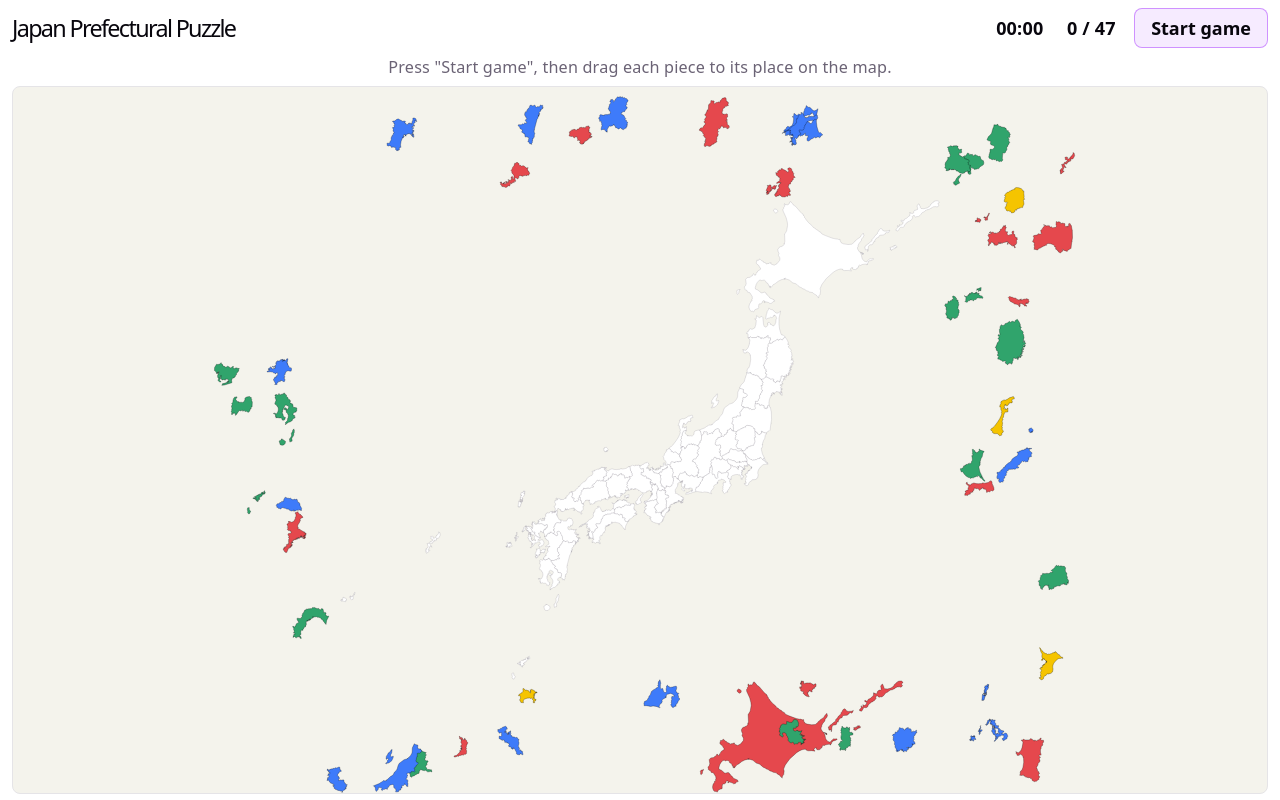
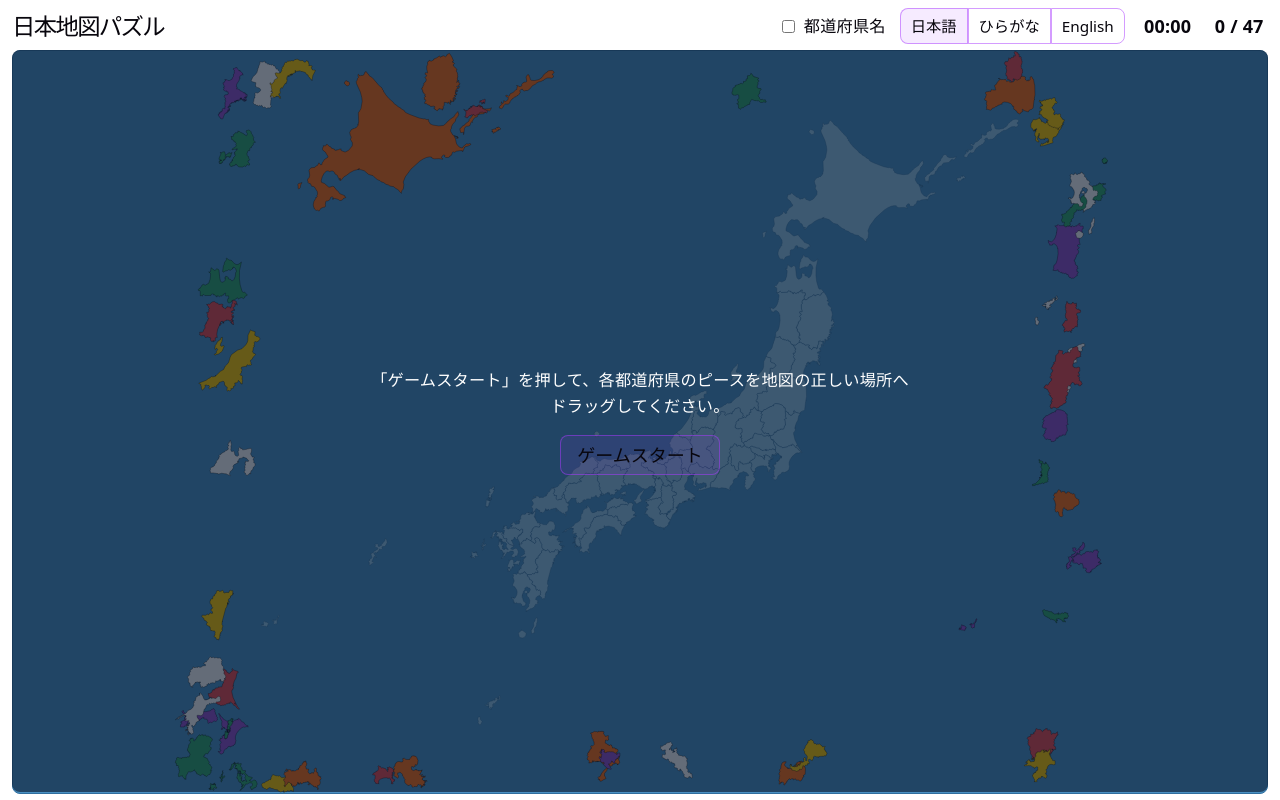
Before and after one commit to vsunday/jp_pref_puzzle, a React (Vite) app: page / in a window 1280 px wide. Built offline with nearby package versions, Linux system fonts and the light colour scheme.

Commit message:
Claude task from Notion
Notion-Page-ID: 3eb8cc7a-fff1-805c-b02e-e106ccf31660

```diff
--- a/src/App.css
+++ b/src/App.css
@@ -57,6 +57,7 @@ button.primary:hover {
 }
 
 .stage {
+  position: relative;
   flex: 1;
   min-height: 0;
   display: flex;
@@ -68,15 +69,15 @@ button.primary:hover {
   touch-action: none;
   user-select: none;
   -webkit-user-select: none;
-  background: var(--code-bg);
-  border: 1px solid var(--border);
+  background: #4a90c2;
+  border: 1px solid #2f6f9f;
   border-radius: 8px;
 }
 
 .slot {
-  fill: var(--bg);
-  stroke: var(--text);
-  stroke-opacity: 0.35;
+  fill: #8fc0e0;
+  stroke: #1f5680;
+  stroke-opacity: 0.5;
   stroke-width: 0.8;
 }
 
@@ -130,3 +131,76 @@ button.primary:hover {
   font-variant-numeric: tabular-nums;
   margin: 8px 0 16px;
 }
+
+.label {
+  font-size: 11px;
+  font-weight: 700;
+  text-anchor: middle;
+  dominant-baseline: central;
+  fill: #08060d;
+  stroke: rgba(255, 255, 255, 0.85);
+  stroke-width: 2.5px;
+  paint-order: stroke;
+  pointer-events: none;
+}
+
+.toggle {
+  display: inline-flex;
+  align-items: center;
+  gap: 6px;
+  font-size: 0.9rem;
+  color: var(--text-h);
+  cursor: pointer;
+}
+
+.lang {
+  display: inline-flex;
+}
+
+.lang-btn {
+  font: inherit;
+  font-size: 0.85rem;
+  padding: 4px 10px;
+  border: 1px solid var(--accent-border);
+  background: transparent;
+  color: var(--text-h);
+  cursor: pointer;
+}
+
+.lang-btn:first-child {
+  border-radius: 8px 0 0 8px;
+}
+
+.lang-btn:last-child {
+  border-radius: 0 8px 8px 0;
+}
+
+.lang-btn.active {
+  background: var(--accent-bg);
+  font-weight: 700;
+}
+
+.start-overlay {
+  position: absolute;
+  inset: 0;
+  display: flex;
+  flex-direction: column;
+  align-items: center;
+  justify-content: center;
+  gap: 16px;
+  padding: 16px;
+  background: rgba(8, 20, 40, 0.6);
+  border-radius: 8px;
+  z-index: 5;
+}
+
+.start-overlay .hint {
+  color: #fff;
+  max-width: 34em;
+}
+
+.start-btn {
+  font-size: 1.3rem;
+  padding: 12px 32px;
+  background: var(--bg);
+}
--- a/src/App.tsx
+++ b/src/App.tsx
@@ -3,6 +3,7 @@ import './App.css'
 import Board from './components/Board'
 import CompleteModal from './components/CompleteModal'
 import { prefectures } from './data/prefectures'
+import { LANGUAGES, STRINGS, type Language } from './i18n'
 import { formatTime, scatterPieces, type Offsets, type Point } from './game/puzzle'
 
 type Phase = 'idle' | 'playing' | 'complete'
@@ -15,6 +16,14 @@ function App() {
   const [placed, setPlaced] = useState<ReadonlySet<number>>(new Set())
   const [startedAt, setStartedAt] = useState(0)
   const [elapsedMs, setElapsedMs] = useState(0)
+  const [language, setLanguage] = useState<Language>('ja')
+  const [showLabels, setShowLabels] = useState(false)
+  const t = STRINGS[language]
+
+  useEffect(() => {
+    document.title = t.title
+    document.documentElement.lang = language === 'en' ? 'en' : 'ja'
+  }, [t.title, language])
 
   useEffect(() => {
     if (phase !== 'playing') return
@@ -52,22 +61,38 @@ function App() {
   return (
     <div className="app">
       <header className="toolbar">
-        <h1>Japan Prefectural Puzzle</h1>
+        <h1>{t.title}</h1>
         <div className="status">
-          <span className="stat" aria-label="Elapsed time">
+          <label className="toggle">
+            <input type="checkbox" checked={showLabels} onChange={(e) => setShowLabels(e.target.checked)} />
+            {t.labels}
+          </label>
+          <div className="lang" role="group" aria-label={t.language}>
+            {LANGUAGES.map((l) => (
+              <button
+                key={l.value}
+                type="button"
+                className={`lang-btn${language === l.value ? ' active' : ''}`}
+                aria-pressed={language === l.value}
+                onClick={() => setLanguage(l.value)}
+              >
+                {l.label}
+              </button>
+            ))}
+          </div>
+          <span className="stat" aria-label={t.elapsed}>
             {formatTime(elapsedMs)}
           </span>
           <span className="stat">
             {placed.size} / {TOTAL}
           </span>
-          <button type="button" className="primary" onClick={start}>
-            {phase === 'idle' ? 'Start game' : 'Restart'}
-          </button>
+          {phase !== 'idle' && (
+            <button type="button" className="primary" onClick={start}>
+              {t.restart}
+            </button>
+          )}
         </div>
       </header>
-      {phase === 'idle' && (
-        <p className="hint">Press &quot;Start game&quot;, then drag each piece to its place on the map.</p>
-      )}
       <main className="stage">
         <Board
           offsets={offsets}
@@ -75,9 +100,19 @@ function App() {
           interactive={phase === 'playing'}
           onMove={handleMove}
           onPlace={handlePlace}
+          showLabels={showLabels}
+          language={language}
         />
+        {phase === 'idle' && (
+          <div className="start-overlay">
+            <p className="hint">{t.hint}</p>
+            <button type="button" className="primary start-btn" onClick={start}>
+              {t.start}
+            </button>
+          </div>
+        )}
       </main>
-      {phase === 'complete' && <CompleteModal elapsedMs={elapsedMs} onPlayAgain={start} />}
+      {phase === 'complete' && <CompleteModal elapsedMs={elapsedMs} onPlayAgain={start} language={language} />}
     </div>
   )
 }
--- a/src/components/Board.tsx
+++ b/src/components/Board.tsx
@@ -1,8 +1,9 @@
 import { useCallback, useEffect, useRef, useState } from 'react'
 import { prefectures } from '../data/prefectures'
 import type { Prefecture } from '../data/types'
+import { prefectureLabel, type Language } from '../i18n'
 import {
-  PALETTE,
+  pieceColor,
   VIEW_BOX,
   clampOffset,
   isNearHome,
@@ -17,6 +18,8 @@ interface BoardProps {
   interactive: boolean
   onMove: (id: number, offset: Point) => void
   onPlace: (id: number) => void
+  showLabels: boolean
+  language: Language
 }
 
 interface DragState {
@@ -29,7 +32,7 @@ interface DragState {
 /** Pieces smaller than this get an invisible fat outline so they are easy to grab. */
 const SMALL_PIECE = 45
 
-export default function Board({ offsets, placed, interactive, onMove, onPlace }: BoardProps) {
+export default function Board({ offsets, placed, interactive, onMove, onPlace, showLabels, language }: BoardProps) {
   const svgRef = useRef<SVGSVGElement>(null)
   const [drag, setDrag] = useState<DragState | null>(null)
   // The most recently touched piece is drawn last (on top).
@@ -111,12 +114,20 @@ export default function Board({ offsets, placed, interactive, onMove, onPlace }:
             <path
               key={p.id}
               d={p.d}
-              fill={PALETTE[p.color]}
+              fill={pieceColor(p)}
               className="piece locked"
               fillRule="evenodd"
               pointerEvents="none"
             />
           ))}
+        {showLabels &&
+          prefectures
+            .filter((p) => placed.has(p.id))
+            .map((p) => (
+              <text key={p.id} x={p.centroid.x} y={p.centroid.y} className="label">
+                {prefectureLabel(p, language)}
+              </text>
+            ))}
       </g>
       {/* Free pieces */}
       <g>
@@ -134,7 +145,12 @@ export default function Board({ offsets, placed, interactive, onMove, onPlace }:
               {small && (
                 <path d={p.d} fill="transparent" stroke="transparent" strokeWidth={14} pointerEvents="all" />
               )}
-              <path d={p.d} fill={PALETTE[p.color]} className="piece" fillRule="evenodd" />
+              <path d={p.d} fill={pieceColor(p)} className="piece" fillRule="evenodd" />
+              {showLabels && (
+                <text x={p.centroid.x} y={p.centroid.y} className="label">
+                  {prefectureLabel(p, language)}
+                </text>
+              )}
             </g>
           )
         })}
--- a/src/game/puzzle.ts
+++ b/src/game/puzzle.ts
@@ -10,8 +10,8 @@ export interface Point {
 export const SNAP_DISTANCE = 22
 
 /** Free space around the map where pieces are scattered (board units). */
-export const PAD_X = 230
-export const PAD_Y = 190
+export const PAD_X = 120
+export const PAD_Y = 90
 
 export const VIEW_BOX = {
   x: -PAD_X,
@@ -21,7 +21,56 @@ export const VIEW_BOX = {
 }
 
 /** Simple, high-contrast colors; index = Prefecture.color. */
-export const PALETTE = ['#e5484d', '#3e7bfa', '#30a46c', '#f5c400', '#f76b15', '#8e4ec6']
+export const PALETTE = ['#e5484d', '#f5c400', '#30a46c', '#f76b15', '#8e4ec6', '#f0f0f0']
+
+/**
+ * Assign a color index to every prefecture so that neighbours differ while
+ * the palette is used as evenly as possible.
+ */
+function balancedColors(count: number): Record<number, number> {
+  const colors: Record<number, number> = {}
+  const usage = new Array<number>(count).fill(0)
+  const byId = new Map(prefectures.map((p) => [p.id, p]))
+  // Neighbour lists are not guaranteed to be symmetric; make them so.
+  const adj = new Map<number, Set<number>>(prefectures.map((p) => [p.id, new Set(p.neighbors)]))
+  for (const p of prefectures) for (const n of p.neighbors) adj.get(n)?.add(p.id)
+  const allowed = (id: number, c: number) => [...(adj.get(id) ?? [])].every((n) => colors[n] !== c)
+
+  const order = [...prefectures].sort((a, b) => adj.get(b.id)!.size - adj.get(a.id)!.size || a.id - b.id)
+  for (const p of order) {
+    let best = -1
+    for (let c = 0; c < count; c++) {
+      if (allowed(p.id, c) && (best < 0 || usage[c] < usage[best])) best = c
+    }
+    if (best < 0) best = p.color // fall back to the precomputed minimal coloring
+    colors[p.id] = best
+    usage[best]++
+  }
+  // Rebalance: move pieces from the most used color to the least used one when legal.
+  for (let pass = 0; pass < 50; pass++) {
+    let moved = false
+    for (const p of byId.values()) {
+      const cur = colors[p.id]
+      for (let c = 0; c < count; c++) {
+        if (c !== cur && usage[c] + 1 < usage[cur] && allowed(p.id, c)) {
+          colors[p.id] = c
+          usage[cur]--
+          usage[c]++
+          moved = true
+          break
+        }
+      }
+    }
+    if (!moved) break
+  }
+  return colors
+}
+
+const COLOR_OF = balancedColors(PALETTE.length)
+
+export function pieceColor(p: Prefecture): string {
+  return PALETTE[COLOR_OF[p.id] ?? p.color]
+}
 
 /** Piece offsets are relative to the piece's home (correct) position; (0, 0) is solved. */
 export type Offsets = Record<number, Point>
--- /dev/null
+++ b/src/i18n.ts
@@ -0,0 +1,79 @@
+import type { Prefecture } from './data/types'
+
+export type Language = 'ja' | 'hira' | 'en'
+
+export const LANGUAGES: { value: Language; label: string }[] = [
+  { value: 'ja', label: '日本語' },
+  { value: 'hira', label: 'ひらがな' },
+  { value: 'en', label: 'English' },
+]
+
+interface Strings {
+  title: string
+  start: string
+  restart: string
+  hint: string
+  labels: string
+  language: string
+  complete: string
+  allPlaced: string
+  playAgain: string
+  elapsed: string
+}
+
+export const STRINGS: Record<Language, Strings> = {
+  ja: {
+    title: '日本地図パズル',
+    start: 'ゲームスタート',
+    restart: 'やり直す',
+    hint: '「ゲームスタート」を押して、各都道府県のピースを地図の正しい場所へドラッグしてください。',
+    labels: '都道府県名',
+    language: '言語',
+    complete: 'クリア！',
+    allPlaced: '47都道府県がすべて揃いました。',
+    playAgain: 'もう一度',
+    elapsed: '経過時間',
+  },
+  hira: {
+    title: 'にほんちずぱずる',
+    start: 'ゲームすたーと',
+    restart: 'やりなおす',
+    hint: '「ゲームすたーと」をおして、ぴーすをちずのただしいばしょへドラッグしてね。',
+    labels: 'けんのなまえ',
+    language: 'ことば',
+    complete: 'クリア！',
+    allPlaced: '47とどうふけんがぜんぶそろいました。',
+    playAgain: 'もういちど',
+    elapsed: 'けいかじかん',
+  },
+  en: {
+    title: 'Japan Prefectural Puzzle',
+    start: 'Start game',
+    restart: 'Restart',
+    hint: 'Press "Start game", then drag each piece to its place on the map.',
+    labels: 'Prefecture names',
+    language: 'Language',
+    complete: 'Complete!',
+    allPlaced: 'All 47 prefectures are in place.',
+    playAgain: 'Play again',
+    elapsed: 'Elapsed time',
+  },
+}
+
+/** Hiragana readings without the administrative suffix (県/府/都), indexed by prefecture id. */
+const HIRAGANA: Record<number, string> = {
+  1: 'ほっかいどう', 2: 'あおもり', 3: 'いわて', 4: 'みやぎ', 5: 'あきた', 6: 'やまがた',
+  7: 'ふくしま', 8: 'いばらき', 9: 'とちぎ', 10: 'ぐんま', 11: 'さいたま', 12: 'ちば',
+  13: 'とうきょう', 14: 'かながわ', 15: 'にいがた', 16: 'とやま', 17: 'いしかわ', 18: 'ふくい',
+  19: 'やまなし', 20: 'ながの', 21: 'ぎふ', 22: 'しずおか', 23: 'あいち', 24: 'みえ',
+  25: 'しが', 26: 'きょうと', 27: 'おおさか', 28: 'ひょうご', 29: 'なら', 30: 'わかやま',
+  31: 'とっとり', 32: 'しまね', 33: 'おかやま', 34: 'ひろしま', 35: 'やまぐち', 36: 'とくしま',
+  37: 'かがわ', 38: 'えひめ', 39: 'こうち', 40: 'ふくおか', 41: 'さが', 42: 'ながさき',
+  43: 'くまもと', 44: 'おおいた', 45: 'みやざき', 46: 'かごしま', 47: 'おきなわ',
+}
+
+export function prefectureLabel(p: Prefecture, lang: Language): string {
+  if (lang === 'en') return p.name
+  if (lang === 'hira') return HIRAGANA[p.id] ?? p.nameJa
+  return p.nameJa
+}
```
Also changed, not shown: src/components/CompleteModal.tsx (+7 -4 lines).
